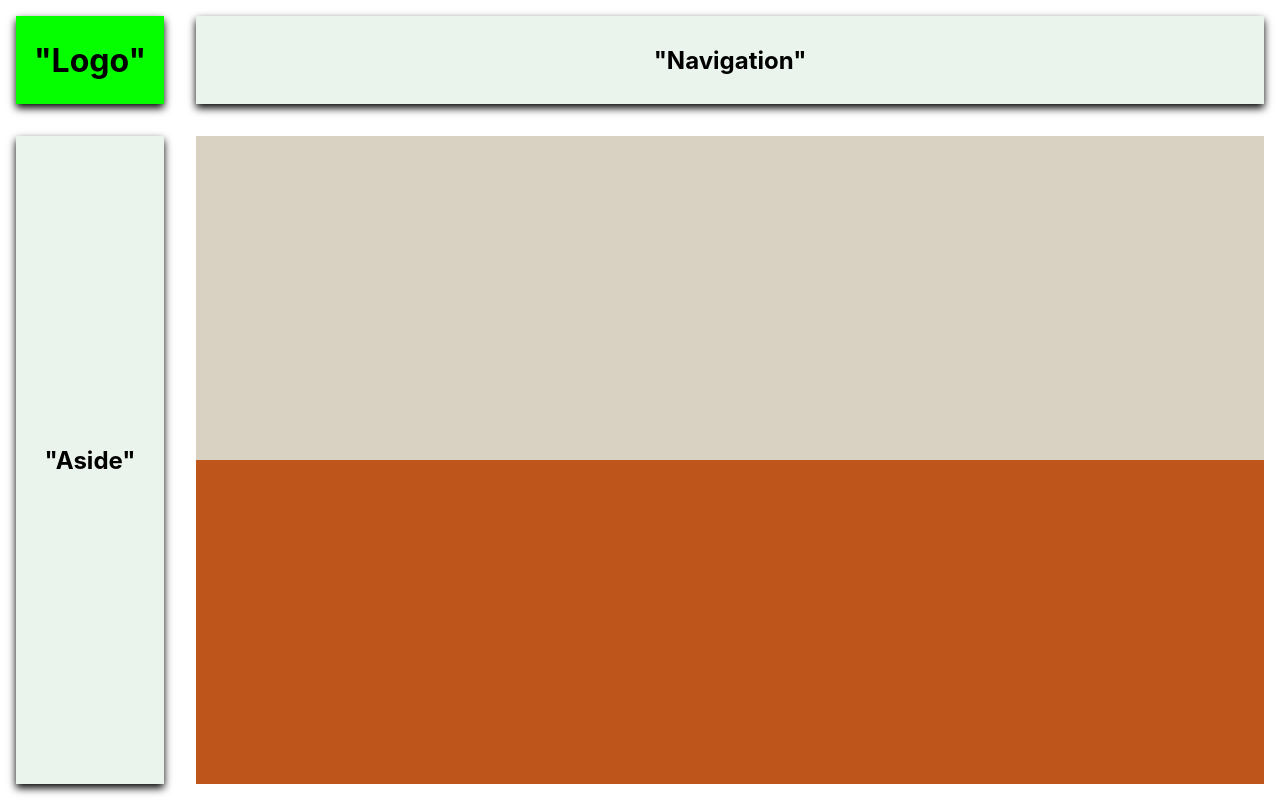
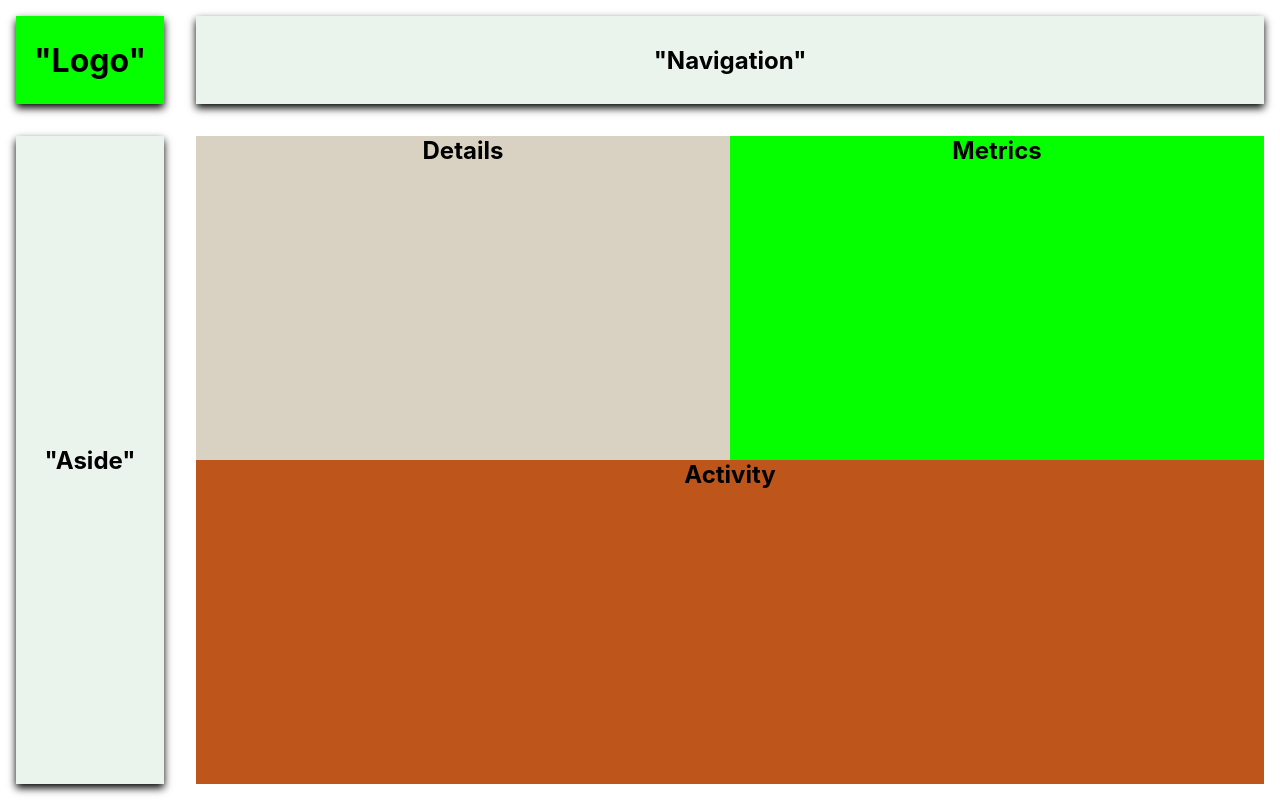
Before and after one commit to ALIEN-TANG/karat-cc-frontend, a React (Create React App) app: page / in a window 1280 px wide. Built offline with nearby package versions, Linux system fonts and the light colour scheme.

Commit message:
feat: :construction: Further grid out CardOverview

```diff
--- a/src/components/CardActivity.js
+++ b/src/components/CardActivity.js
@@ -1,8 +1,14 @@
 import React from "react";
 import styled from "@emotion/styled";
 
+import { H2 } from "components/lib/typography";
+
 function CardActivity() {
-  return <Container></Container>;
+  return (
+    <Container>
+      <H2>Activity</H2>
+    </Container>
+  );
 }
 
 const Container = styled.div`
--- a/src/components/CardOverview.js
+++ b/src/components/CardOverview.js
@@ -1,8 +1,19 @@
 import React from "react";
 import styled from "@emotion/styled";
 
+import { H2 } from "components/lib/typography";
+
 function CardOverview() {
-  return <Container></Container>;
+  return (
+    <Container>
+      <Details>
+        <H2>Details</H2>
+      </Details>
+      <Metrics>
+        <H2>Metrics</H2>
+      </Metrics>
+    </Container>
+  );
 }
 
 const Container = styled.div`
@@ -10,6 +21,19 @@ const Container = styled.div`
   grid-area: overview;
   width: 100%;
   height: 100%;
+  grid-template-areas: "details metrics";
+  grid-template-columns: 1fr 1fr;
+`;
+const Details = styled.div`
+  grid-area: details;
+  width: 100%;
+  height: 100%;
   background: ${(props) => props.theme.colors.sand};
 `;
+const Metrics = styled.div`
+  grid-area: metrics;
+  width: 100%;
+  height: 100%;
+  background: ${(props) => props.theme.colors.brightGreen};
+`;
 export default CardOverview;
```
